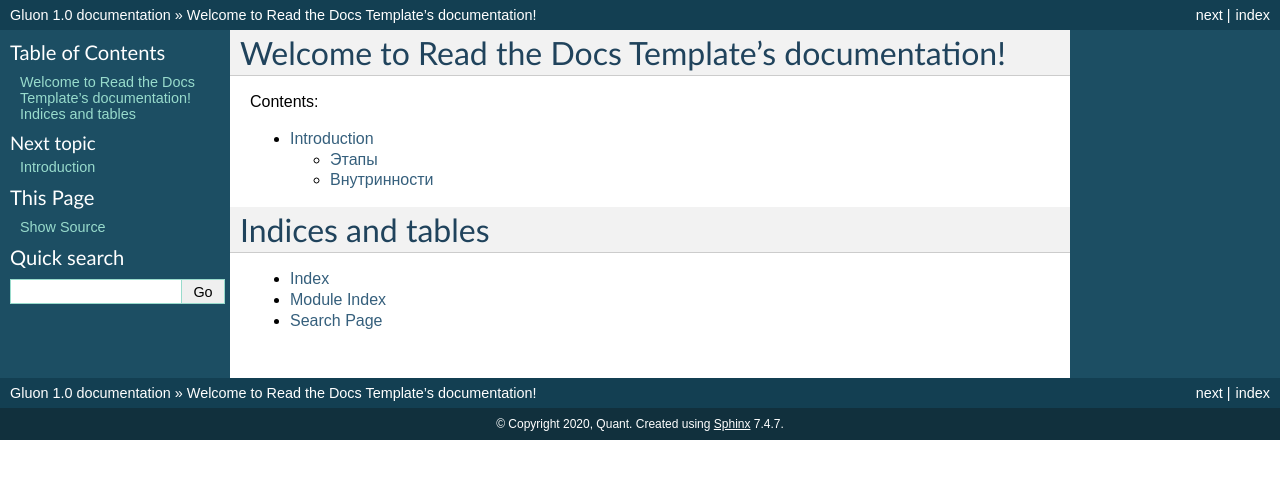
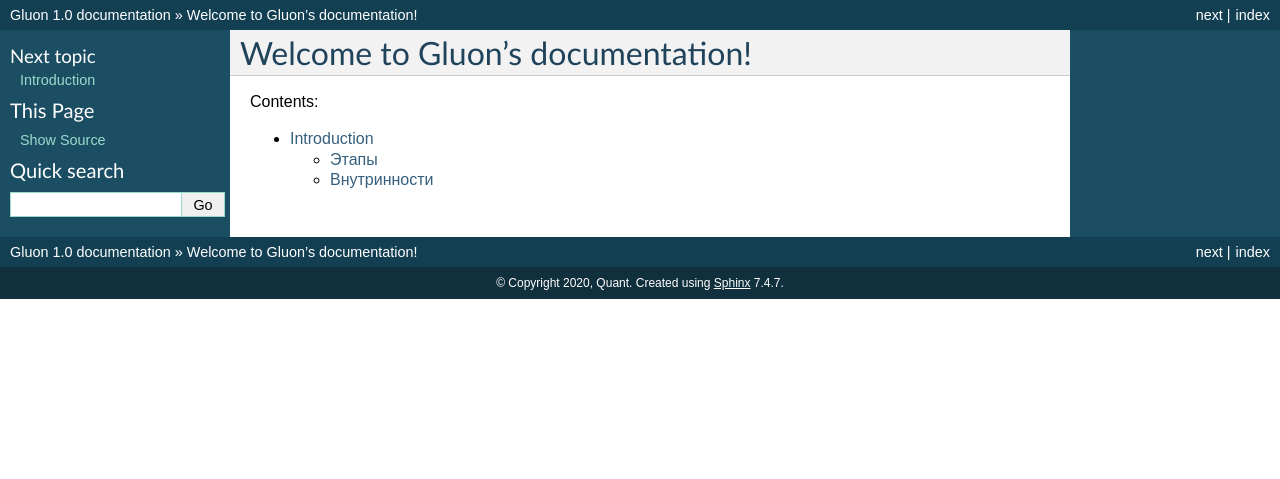
Before and after one commit to myanukovich/Gluon, a Sphinx documentation site: the page built from docs/index.rst, in a window 1280 px wide. Shown: the top 479 px of the page. Built offline with Sphinx 7.4.7, drawn with Linux system fonts in a browser that asks for light colours.

Commit message:
Add files via upload

```diff
--- a/docs/index.rst
+++ b/docs/index.rst
@@ -3,7 +3,7 @@
    You can adapt this file completely to your liking, but it should at least
    contain the root `toctree` directive.
 
-Welcome to Read the Docs Template's documentation!
+Welcome to Gluon's documentation!
 ==================================================
 
 Contents:
@@ -13,12 +13,3 @@
    :glob:
 
    *
-
-
-
-Indices and tables
-==================
-
-* :ref:`genindex`
-* :ref:`modindex`
-* :ref:`search`
```
